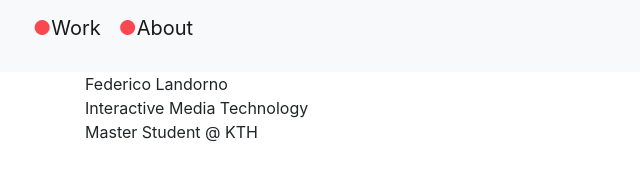
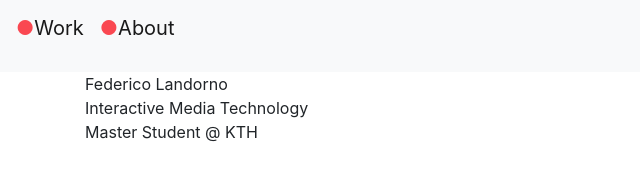
Before and after one commit to FedericoLandorno/FedericoLandorno.github.io, a plain HTML site: page index.html in a window 1280 px wide. Shown: the whole page, without its empty margins (0-640 px from the left). Drawn offline with nearby package versions, Linux system fonts and the light colour scheme.

Commit message:
Removed margin-left for sections

```diff
--- a/index.html
+++ b/index.html
@@ -21,10 +21,10 @@
     <!-- Navbar -->
     <nav class="navbar navbar-expand-lg navbar-light bg-light">
         <a class="navbar-brand" href="#">
-            <p style="color:#FA4851; float: left; margin-left: 25%;">●</p> Work
+            <p style="color:#FA4851; float: left;">●</p> Work
         </a>
         <a class="navbar-brand" href="#">
-            <p style="color:#FA4851; float: left; margin-left: 25%;">●</p> About
+            <p style="color:#FA4851; float: left;">●</p> About
         </a>
     </nav>
 
```
